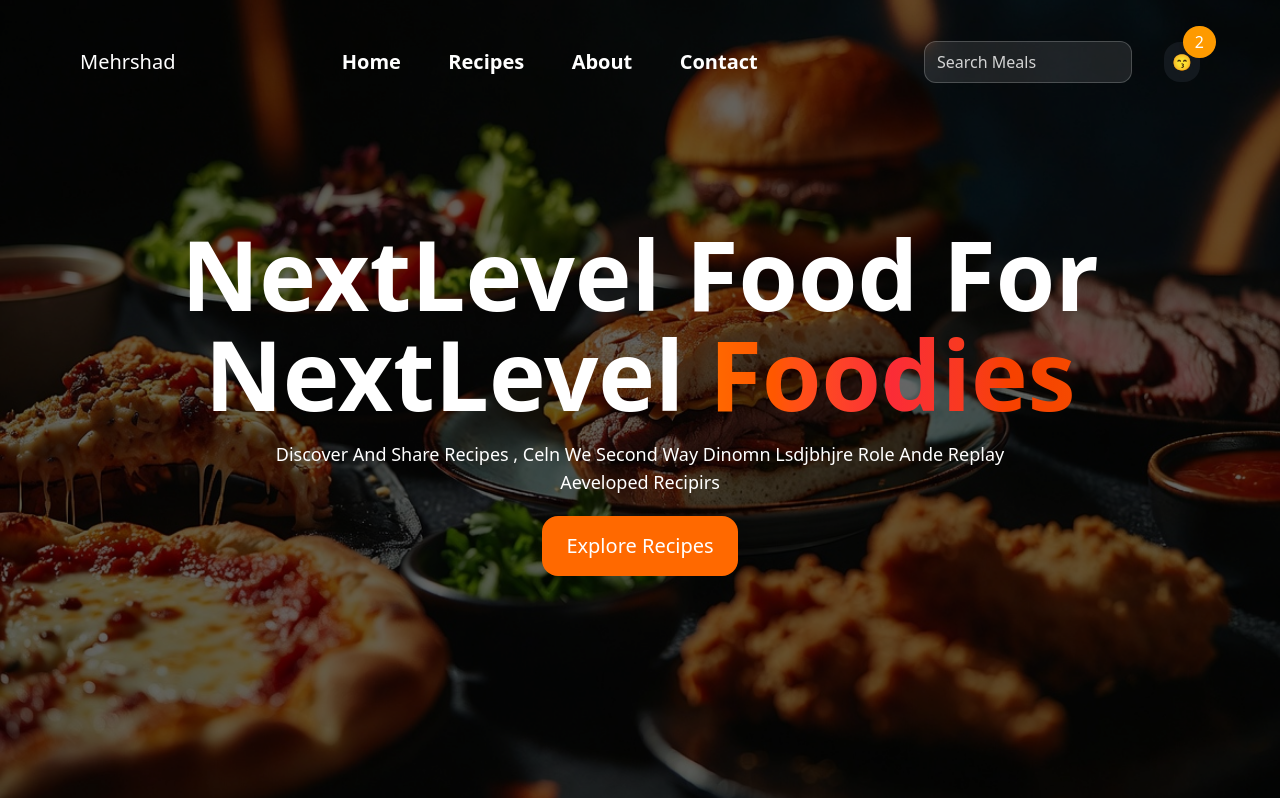
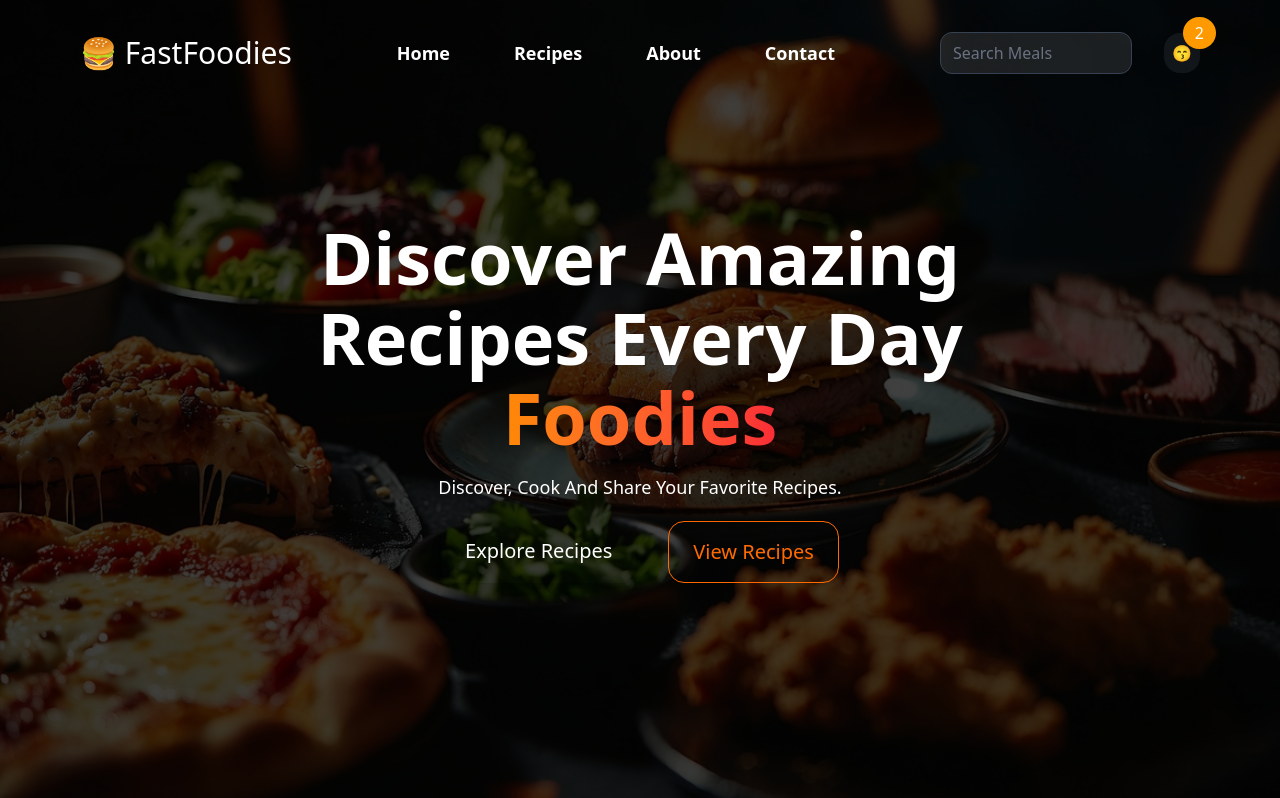
Before and after one commit to mehrshad-aslani/FastFoodies, a Next.js app: page / in a window 1280 px wide. Shown: the top 798 px of the page. Built offline with nearby package versions, Linux system fonts and the light colour scheme.

Commit message:
update hero section

```diff
--- a/package.json
+++ b/package.json
@@ -17,6 +17,8 @@
 		"@tailwindcss/postcss": "^4",
 		"eslint": "^9",
 		"eslint-config-next": "^16.2.10",
+		"prettier": "^3.9.5",
+		"prettier-plugin-tailwindcss": "^0.8.1",
 		"tailwindcss": "^4"
 	}
 }
--- a/src/Components/HomePage/Header/Header.js
+++ b/src/Components/HomePage/Header/Header.js
@@ -6,23 +6,29 @@ function Header() {
         <div className="relative">
             <img
                 src="/Header.jpg"
-				className=" w-full h-screen object-cover lg:max-h-screen"
+                className="h-screen w-full object-cover lg:max-h-screen"
             />
             {/* رنگ سایه روی عکس */}
-			<div className="absolute inset-0 bg-black/60"></div>
+            <div className="absolute inset-0 bg-black/75"></div>
             {/*متن های روی عکس */}
-			<div className="absolute inset-0 flex flex-col justify-center items-center px-10 text-white">
-				<h2 className="capitalize text-3xl font-black text-center lg:text-8xl/25 text-shadow-gray-900">
-					nextLevel Food for nextLevel{" "}
-					<span className="bg-linear-to-r from-orange-500 via-red-500 to-orange-600 bg-clip-text text-transparent text-shadow-yellow-500 g">
+            <div className="absolute inset-0 flex flex-col items-center justify-center px-10 text-white">
+                <h2 className="text-center text-3xl font-black capitalize text-shadow-gray-900 lg:w-3xl lg:text-7xl/20">
+                    Discover Amazing Recipes Every Day{" "}
+                    <span className="g bg-linear-to-r from-orange-400 to-red-500 bg-clip-text text-transparent text-shadow-yellow-500">
                         Foodies
                     </span>
                 </h2>
-				<p className="capitalize text-base text-center w-sm mt-4 lg:w-3xl lg-mt-8 lg:text-lg/7 mb-5">
-					discover and share recipes , celn we second way dinomn
-					lsdjbhjre role ande replay aeveloped recipirs
+                <p className="lg-mt-8 mt-4 mb-5 w-sm text-center text-base capitalize lg:w-3xl lg:text-lg/7">
+                    Discover, cook and share your favorite recipes.
                 </p>
-				<Button>Explore Recipes</Button>
+                <div className="flex flex-row gap-8">
+                    <Button className="shadow-lg hover:bg-orange-500 hover:text-white hover:shadow-orange-500/30">
+                        Explore Recipes
+                    </Button>
+                    <Button className="border border-orange-500 bg-transparent text-orange-500 shadow-none hover:bg-orange-500 hover:text-white">
+                        view Recipes
+                    </Button>
+                </div>
             </div>
             <HeaderNav />
         </div>
--- a/src/Components/HomePage/Header/HeaderNav.js
+++ b/src/Components/HomePage/Header/HeaderNav.js
@@ -5,15 +5,15 @@ import HeaderNavItems from "./HeaderNavItems";
 function HeaderNav() {
 	return (
 		<div className="absolute top-3 w-full py-5 px-20 flex items-center justify-between ">
-			<Link href="/" className="text-xl w-fit">
-				Mehrshad
+			<Link href="/" className="text-3xl w-fit">
+				🍔 FastFoodies
 			</Link>
 			<HeaderNavItems type="vertical" />
 			<div className="flex flex-row gap-x-8 items-center">
 				<input
 					type="text"
 					placeholder="Search Meals"
-					className="hidden border w-52 border-white/20 bg-white/10 justify-self-center outline-none rounded-xl pl-3 py-2 placeholder:text-white/80 transition-all duration-300 ease-in focus:scale-110 focus:shadow-2xl focus:border-orange-500 lg:flex "
+					className="hidden border w-48 border-gray-700 bg-white/10 justify-self-center outline-none rounded-xl pl-3 py-2 placeholder:text-gray-500 transition-all duration-300 ease-in focus:scale-110 focus:shadow-2xl focus:border-orange-500 lg:flex "
 				/>
 				<div
 					role="button"
--- a/src/Components/HomePage/Header/HeaderNavItems.js
+++ b/src/Components/HomePage/Header/HeaderNavItems.js
@@ -16,7 +16,7 @@ function HeaderNavItems(props) {
 
 	if (props.type === "vertical") {
 		UlStyle =
-			"hidden justify-between items-center w-[40%] lg:flex lg:flex-row";
+			"hidden justify-between items-center gap-10 lg:flex lg:flex-row";
 	} else if (props.type === "horizontal") {
 		UlStyle = "flex flex-col gap-y-5 mt-5";
 	} else {
@@ -26,13 +26,15 @@ function HeaderNavItems(props) {
 	return (
 		<ul className={`${UlStyle} `}>
 			{NavItems.map((e) => (
-				<Link
-					href={e.link}
-					className=" cursor-pointer text-xl capitalize font-semibold transition-all duration-500 hover:scale-110 hover:text-yellow-600 text-shadow-2xl px-4 py-4 "
-					key={e.id}
-				>
-					{e.title}
-				</Link>
+				<li key={e.id} className="">
+					<Link
+						href={e.link}
+						className=" cursor-pointer text-lg capitalize font-semibold transition-all duration-500 hover:-translate-y-0.5 hover:text-orange-400 text-shadow-2xl px-3 py-2 relative group "
+					>
+						{e.title}
+						<span className="absolute left-0 -bottom-1 h-[2px] w-0 bg-orange-500 transition-all duration-500 group-hover:w-full" />
+					</Link>
+				</li>
 			))}
 		</ul>
 	);
--- a/src/UI/Button.js
+++ b/src/UI/Button.js
@@ -2,10 +2,10 @@ function Button({ children, className }) {
     return (
         <div
             role="button"
-			className={`relative overflow-hidden bg-orange-500 px-6 py-4 text-white rounded-2xl cursor-pointer transition-all duration-300 hover:scale-105 group max-w-fit ${className} `}
+            className={`group relative max-w-fit cursor-pointer overflow-hidden rounded-2xl px-6 py-4 transition-all duration-300 hover:scale-105 ${className} `}
         >
-			<span className="capitalize text-xl z-20 relative">{children}</span>
-			<span className="absolute inset-0 bg-orange-600 rounded-2xl transition-transform duration-500 -z-10 -translate-x-full group-hover:translate-x-0 "></span>
+            <span className="relative z-20 text-xl capitalize">{children}</span>
+            <span className="absolute inset-0 -z-10 origin-left scale-x-0 bg-orange-600 transition-transform duration-300 group-hover:scale-x-100"></span>
         </div>
     );
 }
--- a/src/app/page.js
+++ b/src/app/page.js
@@ -8,7 +8,7 @@ import Footer from "@/Components/HomePage/Footer/Footer";
 
 export default function Home() {
     return (
-		<div className="min-h-screen w-full bg-zinc-950 text-white overflow-hidden ">
+        <div className="min-h-screen w-full overflow-hidden bg-zinc-950 text-white">
             {/* یک دیو جدید با پوزیشن ابسلوت بهش اضافه شد تا بتوان این دو المان زیر را با هم هماهنگ کرد */}
             <Header />
             {/* <SideBar /> */}
```
Also changed, not shown: 2 other files (tests, documents, lock files or other folders). Lines whose indentation alone changed are shown as unchanged.
